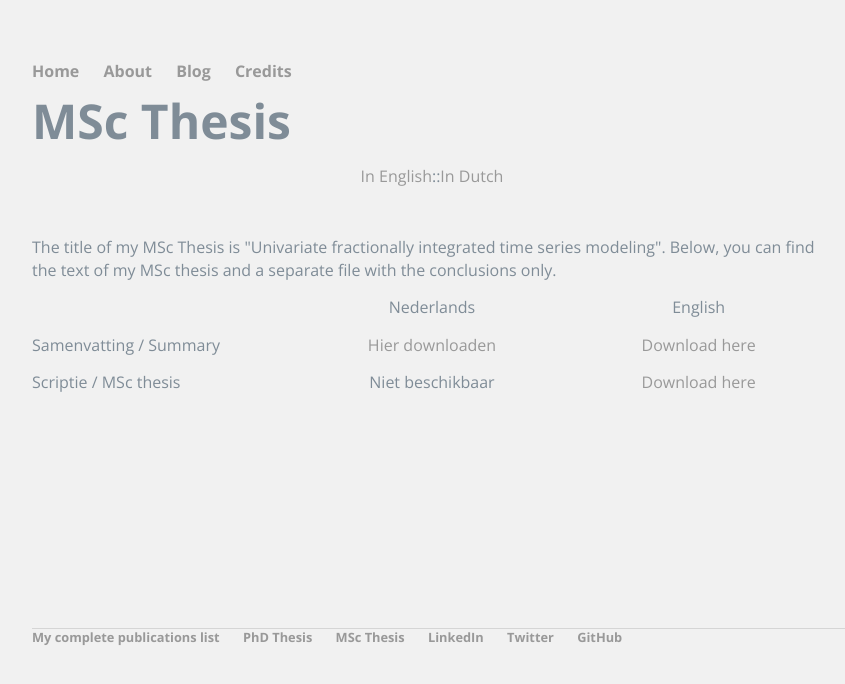
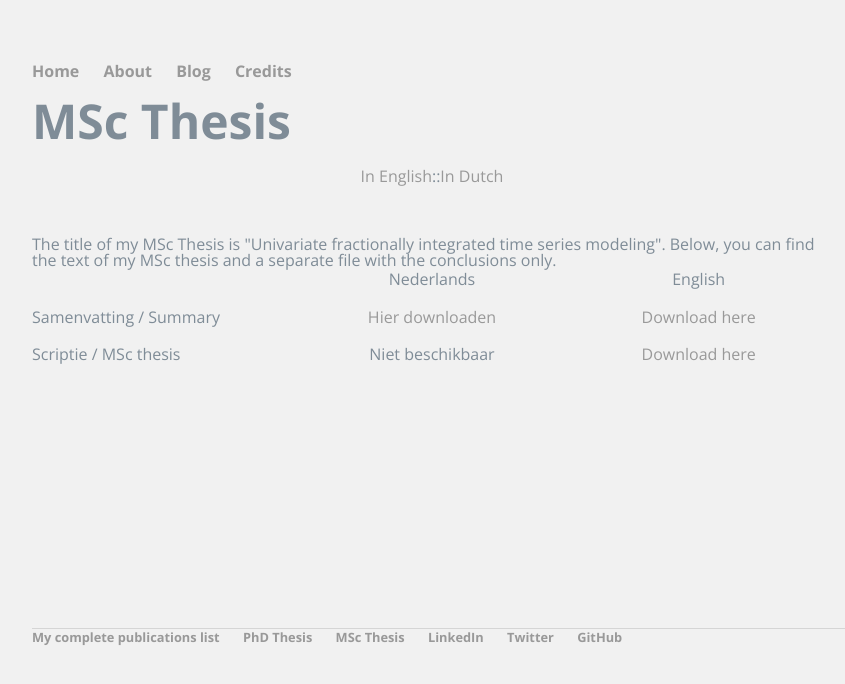
Before and after one commit to pjastam/pjastam.github.io, a Jekyll site: the page built from mscthesis/index.html, in a window 1280 px wide. Shown: the top 684 px of the page, without its empty margins (160-1005 px from the left). Built offline with Jekyll 4.4.1, drawn with Linux system fonts in a browser that asks for light colours; nearby versions of some CDN libraries; some web fonts are replaced; library files that are not in the unit come from our copies.

Commit message:
Update html syntax

```diff
--- a/mscthesis/index.html
+++ b/mscthesis/index.html
@@ -3,7 +3,7 @@
 title: Piet Stam - MSc Thesis
 ---
 
-<div class="MScthesis">
+<div class="mscthesis">
 	<h1>MSc Thesis</h1>
 
 	<TABLE WIDTH="800" BORDER=0 CELLPADDING=2 CELLSPACING=2 STYLE="page-break-before: always">
@@ -14,8 +14,8 @@
 		</TR>
 		<TR VALIGN=TOP>
 			<TD HEIGHT=408>
-				<BR><P LANG="nl-NL">The title of my MSc Thesis is "Univariate fractionally integrated time series modeling". Below, you can find the text of my MSc thesis and a separate file with the conclusions only.
-				<BR></P>
+				<BR>The title of my MSc Thesis is "Univariate fractionally integrated time series modeling". Below, you can find the text of my MSc thesis and a separate file with the conclusions only.
+				<BR>
 				<TABLE WIDTH=100% BORDER=1 CELLPADDING=2 CELLSPACING=1 STYLE="page-break-before: always">
 					<COL WIDTH=85*>
 					<COL WIDTH=85*>
```
